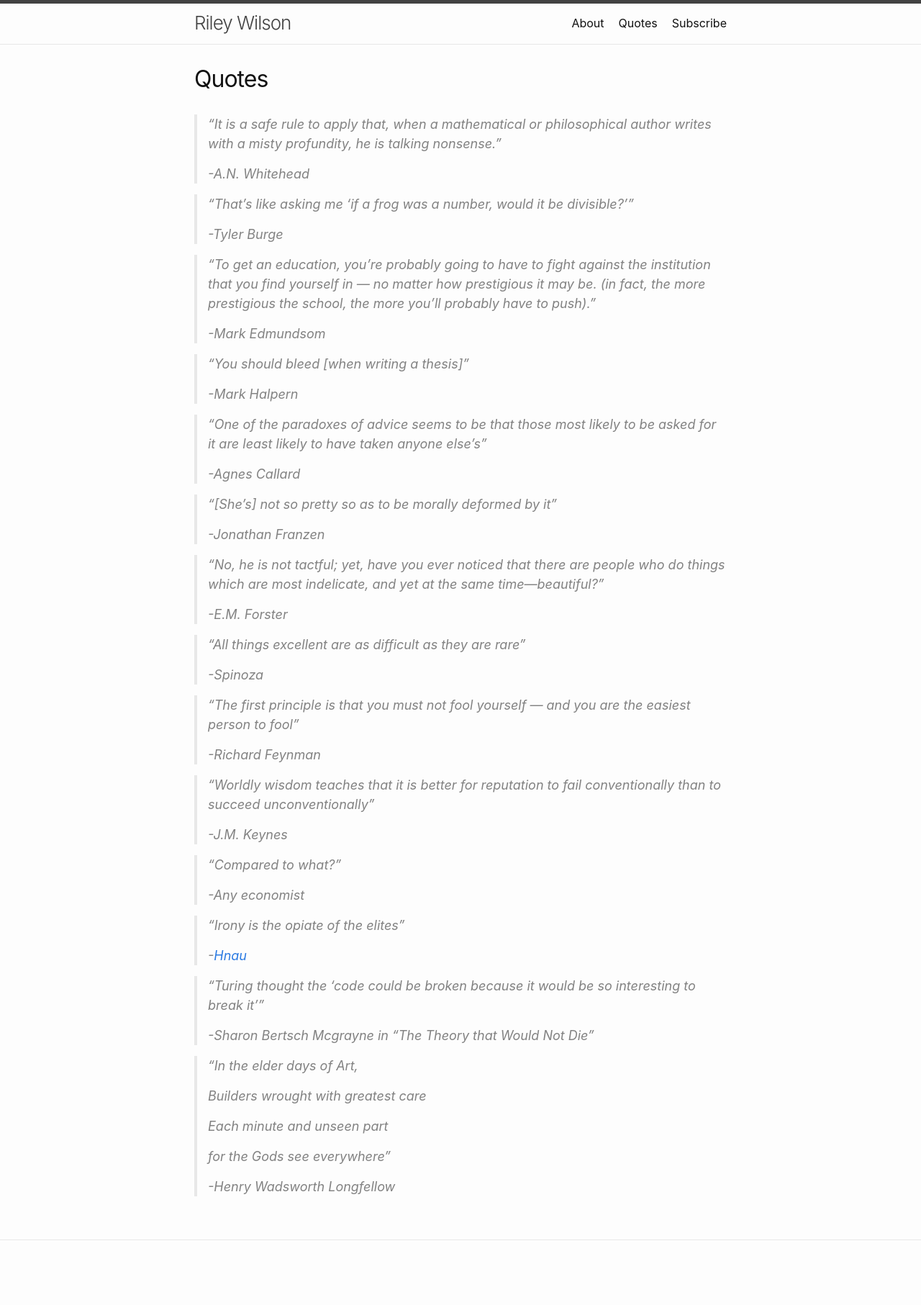
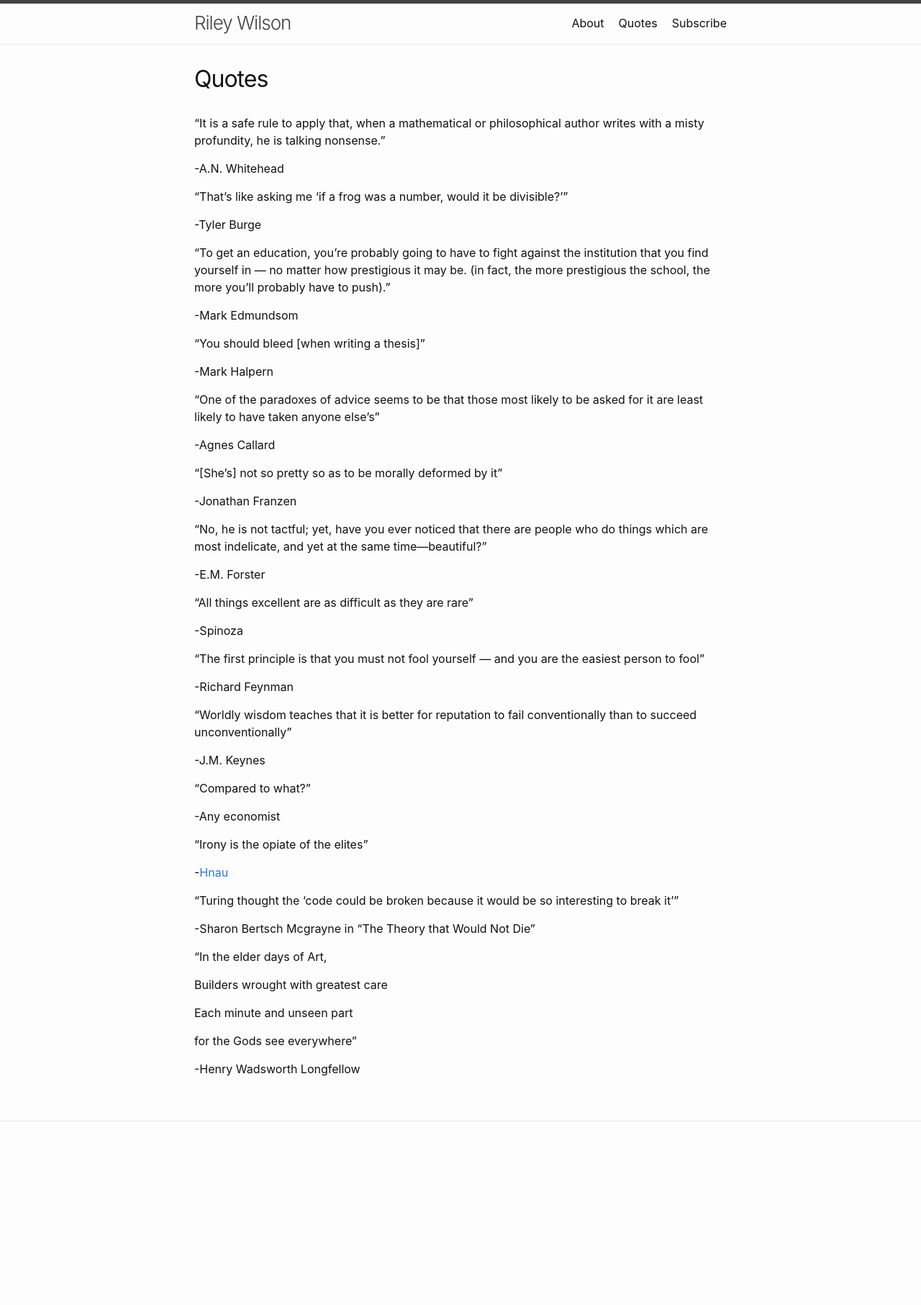
Before and after one commit to riley-wilson/rw_blog, a Jekyll site: the page built from quotes.markdown, in a window 1280 px wide. Shown: the whole page at 72% size. Built offline with Jekyll 4.4.1, drawn with Linux system fonts in a browser that asks for light colours; after the commit the page ends 1648 px from its top, so only the background shows below that.

```diff
--- a/quotes.markdown
+++ b/quotes.markdown
@@ -5,64 +5,64 @@ permalink: /quotes/
 ---
 
 
->"It is a safe rule to apply that, when a mathematical or philosophical author writes with a misty profundity, he is talking nonsense."
->
->-A.N. Whitehead
+"It is a safe rule to apply that, when a mathematical or philosophical author writes with a misty profundity, he is talking nonsense."
 
->"That's like asking me 'if a frog was a number, would it be divisible?'"
->
->-Tyler Burge
+-A.N. Whitehead
 
->“To get an education, you’re probably going to have to fight against the institution that you find yourself in — no matter how prestigious it may be. (in fact, the more prestigious the school, the more you’ll probably have to push).”
->
->-Mark Edmundsom
+"That's like asking me 'if a frog was a number, would it be divisible?'"
 
->"You should bleed [when writing a thesis]"
->
->-Mark Halpern
+-Tyler Burge
 
->“One of the paradoxes of advice seems to be that those most likely to be asked for it are least likely to have taken anyone else’s”
->
->-Agnes Callard
+“To get an education, you’re probably going to have to fight against the institution that you find yourself in — no matter how prestigious it may be. (in fact, the more prestigious the school, the more you’ll probably have to push).”
 
->“[She’s] not so pretty so as to be morally deformed by it”
->
->-Jonathan Franzen
+-Mark Edmundsom
 
->“No, he is not tactful; yet, have you ever noticed that there are people who do things which are most indelicate, and yet at the same time—beautiful?”
->
->-E.M. Forster
+"You should bleed [when writing a thesis]"
 
->“All things excellent are as difficult as they are rare”
->
->-Spinoza
+-Mark Halpern
 
->“The first principle is that you must not fool yourself — and you are the easiest person to fool”
->
->-Richard Feynman
+“One of the paradoxes of advice seems to be that those most likely to be asked for it are least likely to have taken anyone else’s”
 
->“Worldly wisdom teaches that it is better for reputation to fail conventionally than to succeed unconventionally”
->
->-J.M. Keynes
+-Agnes Callard
 
->“Compared to what?”
->
->-Any economist
+“[She’s] not so pretty so as to be morally deformed by it”
 
->"Irony is the opiate of the elites"
->
->-[Hnau](https://putanumonit.com/2021/02/22/above-the-narrative/#comment-58233)
+-Jonathan Franzen
 
->"Turing thought the 'code could be broken because it would be so interesting to break it'"
->
->-Sharon Bertsch Mcgrayne in "The Theory that Would Not Die"
+“No, he is not tactful; yet, have you ever noticed that there are people who do things which are most indelicate, and yet at the same time—beautiful?”
 
->"In the elder days of Art,
->
+-E.M. Forster
+
+“All things excellent are as difficult as they are rare”
+
+-Spinoza
+
+“The first principle is that you must not fool yourself — and you are the easiest person to fool”
+
+-Richard Feynman
+
+“Worldly wisdom teaches that it is better for reputation to fail conventionally than to succeed unconventionally”
+
+-J.M. Keynes
+
+“Compared to what?”
+
+-Any economist
+
+"Irony is the opiate of the elites"
+
+-[Hnau](https://putanumonit.com/2021/02/22/above-the-narrative/#comment-58233)
+
+"Turing thought the 'code could be broken because it would be so interesting to break it'"
+
+-Sharon Bertsch Mcgrayne in "The Theory that Would Not Die"
+
+"In the elder days of Art,
+
 Builders wrought with greatest care
->
->Each minute and unseen part
->
->for the Gods see everywhere"
->
->-Henry Wadsworth Longfellow
+
+Each minute and unseen part
+
+for the Gods see everywhere"
+
+-Henry Wadsworth Longfellow
```
